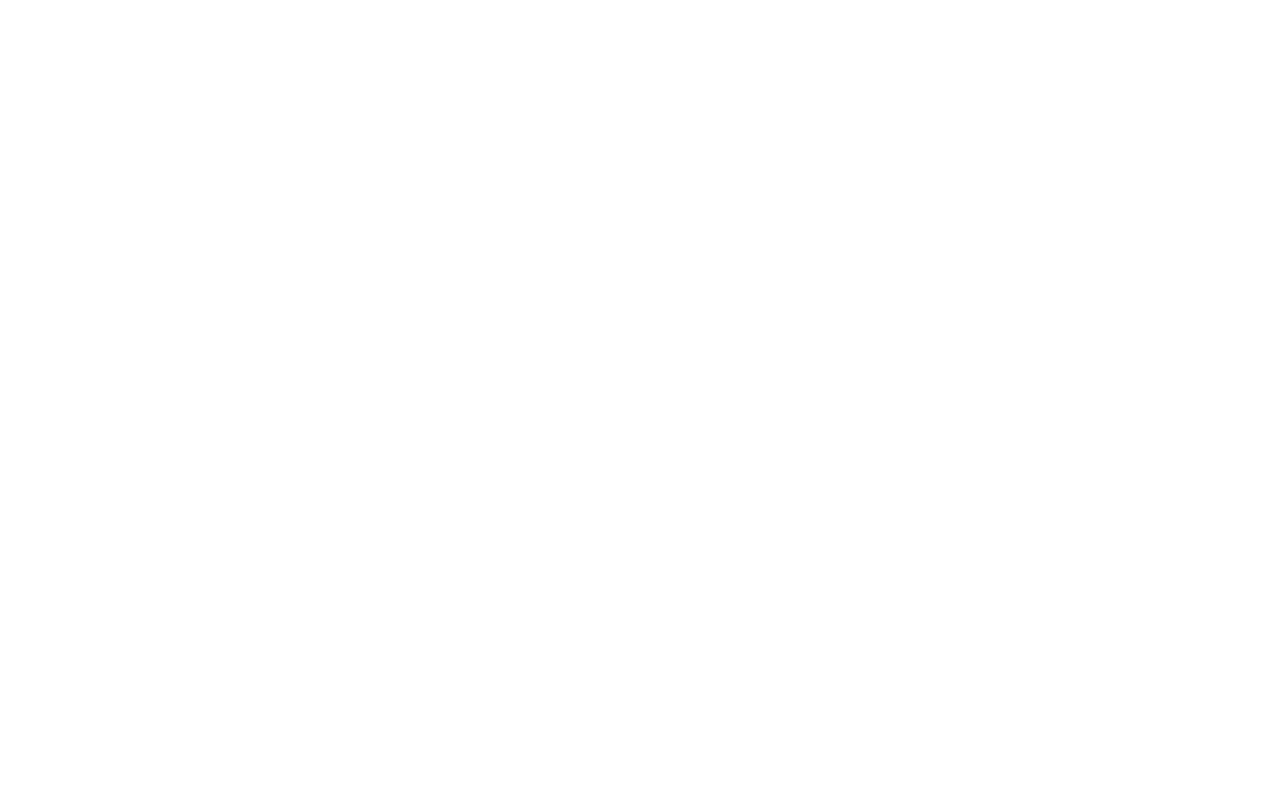
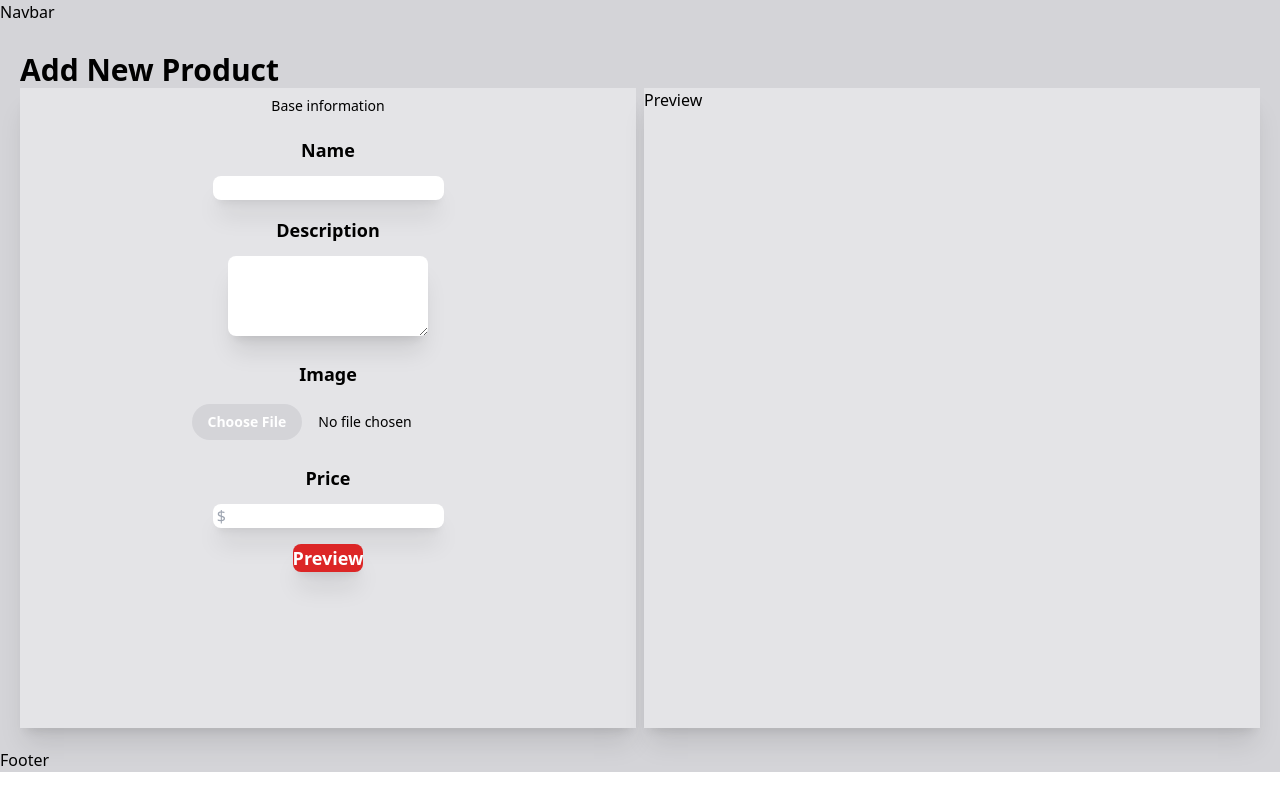
Before and after one commit to Pmusyimi42/One-Stop-Products-Platform, a React (Create React App) app in the folder client/: page /user_details in a window 1280 px wide. Built offline with nearby package versions, Linux system fonts and the light colour scheme.

Commit message:
add products section in the admin page

```diff
--- a/client/src/App.js
+++ b/client/src/App.js
@@ -1,11 +1,21 @@
 import logo from './logo.svg';
 import './App.css';
+import { BrowserRouter, Route, Routes } from 'react-router-dom';
+import Layout from './components/layout/Layout';
+import Home from './components/Home';
+import UserDetails from './components/UserDetails';
 
 function App() {
   return (
-    <div className="App">
-
-    </div>
+    <BrowserRouter>
+      <Routes>
+        <Route path='/' element={<Layout />}>
+          <Route index element={<Home />} />
+          {/* authenticated users */}
+          <Route path='/user_details' element={<UserDetails />} />
+        </Route>
+      </Routes>
+    </BrowserRouter>
   );
 }
 
--- /dev/null
+++ b/client/src/components/Home.js
@@ -0,0 +1,9 @@
+import React from 'react'
+
+function Home() {
+  return (
+    <div>Home</div>
+  )
+}
+
+export default Home
--- /dev/null
+++ b/client/src/components/UserDetails.js
@@ -0,0 +1,39 @@
+import React from 'react'
+import {CgProfile} from 'react-icons/cg'
+import { Link } from 'react-router-dom'
+
+function UserDetails() {
+  return (
+    <div className='bg-zinc-300 mx-auto p-5 min-h-[80vh]'>
+      <h1 className='mx-auto mt-2 text-3xl font-bold'>Add New Product</h1>
+      <div className='grid grid-cols-2 gap-2'>
+        <div className='flex flex-col bg-zinc-200 shadow-xl min-h-[80vh]'>
+          <p className='mx-auto mt-2 text-sm'>Base information</p>
+          <h1 className='text-bold mx-auto mt-5 text-lg font-semibold'>Name</h1>
+          <input type='text' className='mx-auto mt-3 rounded-lg shadow-xl'/>
+          <h1 className='text-bold mx-auto mt-4 text-lg font-semibold'>Description</h1>
+          <textarea type='text' className='mx-auto mt-3 rounded-lg shadow-xl min-h-[10vh]'/>
+          <h1 className='text-bold mx-auto mt-6 text-lg font-semibold'>Image</h1>
+          <input type="file" className="mx-auto mt-4 text-sm text-black
+            file:mr-4 file:py-2 file:px-4
+            file:rounded-full file:border-0
+            file:text-sm file:font-semibold
+            file:bg-zinc-300 file:text-white
+            hover:file:bg-red-600 "
+          />
+          <h1 className='text-bold mx-auto mt-6 text-lg font-semibold'>Price</h1>
+          <input className='mx-auto mt-3 rounded-lg shadow-xl' placeholder=' $' type="number" min="0" step="1"/>
+          <button className='mx-auto mt-4 bg-red-600 rounded-lg text-white font-semibold text-lg shadow-xl'>Preview</button>
+        </div>
+        <div className='bg-zinc-200 shadow-xl min-h-[60vh]'>
+          <h1 className='mx-auto mt'>Preview</h1>
+        </div>
+
+      </div>
+
+
+    </div>
+  )
+}
+
+export default UserDetails
--- /dev/null
+++ b/client/src/components/layout/Footer.js
@@ -0,0 +1,9 @@
+import React from 'react'
+
+function Footer() {
+  return (
+    <div>Footer</div>
+  )
+}
+
+export default Footer
--- /dev/null
+++ b/client/src/components/layout/Layout.js
@@ -0,0 +1,21 @@
+import React from 'react'
+import { Outlet } from 'react-router-dom'
+// import Home from '../Home'
+import Footer from './Footer'
+import Navbar from './Navbar'
+
+function Layout() {
+  return (
+    <section className='bg-zinc-300'>
+        <Navbar />
+        <div className='min-h-[80vh]'>
+            <Outlet />
+        </div>
+
+
+        <Footer />
+    </section>
+  )
+}
+
+export default Layout
--- /dev/null
+++ b/client/src/components/layout/Login.js
@@ -0,0 +1,9 @@
+import React from 'react'
+
+function Login() {
+  return (
+    <div>Login</div>
+  )
+}
+
+export default Login
--- /dev/null
+++ b/client/src/components/layout/Navbar.js
@@ -0,0 +1,9 @@
+import React from 'react'
+
+function Navbar() {
+  return (
+    <div>Navbar</div>
+  )
+}
+
+export default Navbar
--- /dev/null
+++ b/client/src/components/layout/Register.js
@@ -0,0 +1,9 @@
+import React from 'react'
+
+function Register() {
+  return (
+    <div>Register</div>
+  )
+}
+
+export default Register
--- /dev/null
+++ b/package.json
@@ -0,0 +1,5 @@
+{
+  "dependencies": {
+    "react-icons": "^4.8.0"
+  }
+}
```
Also changed, not shown: client/src/components/images/Screenshot from 2023-04-19 01-20-17.png (added), 1 other file (tests, documents, lock files or other folders).
